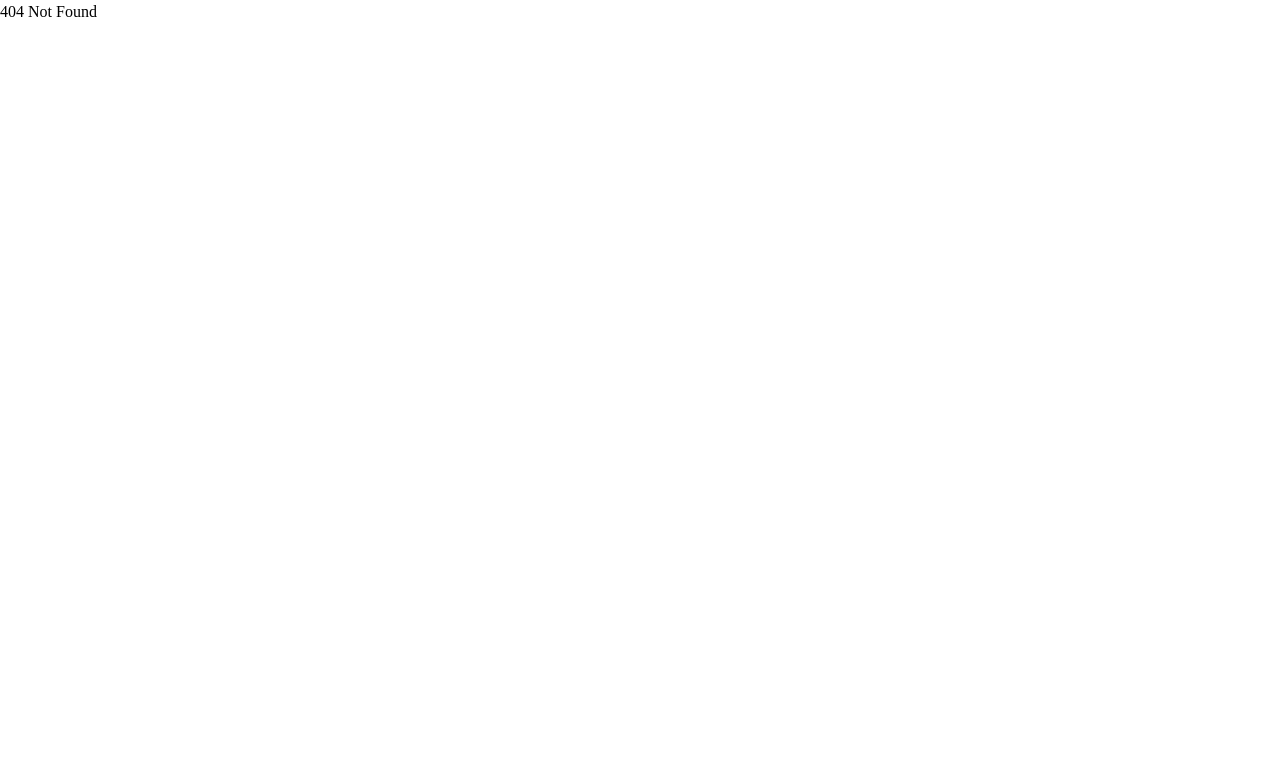
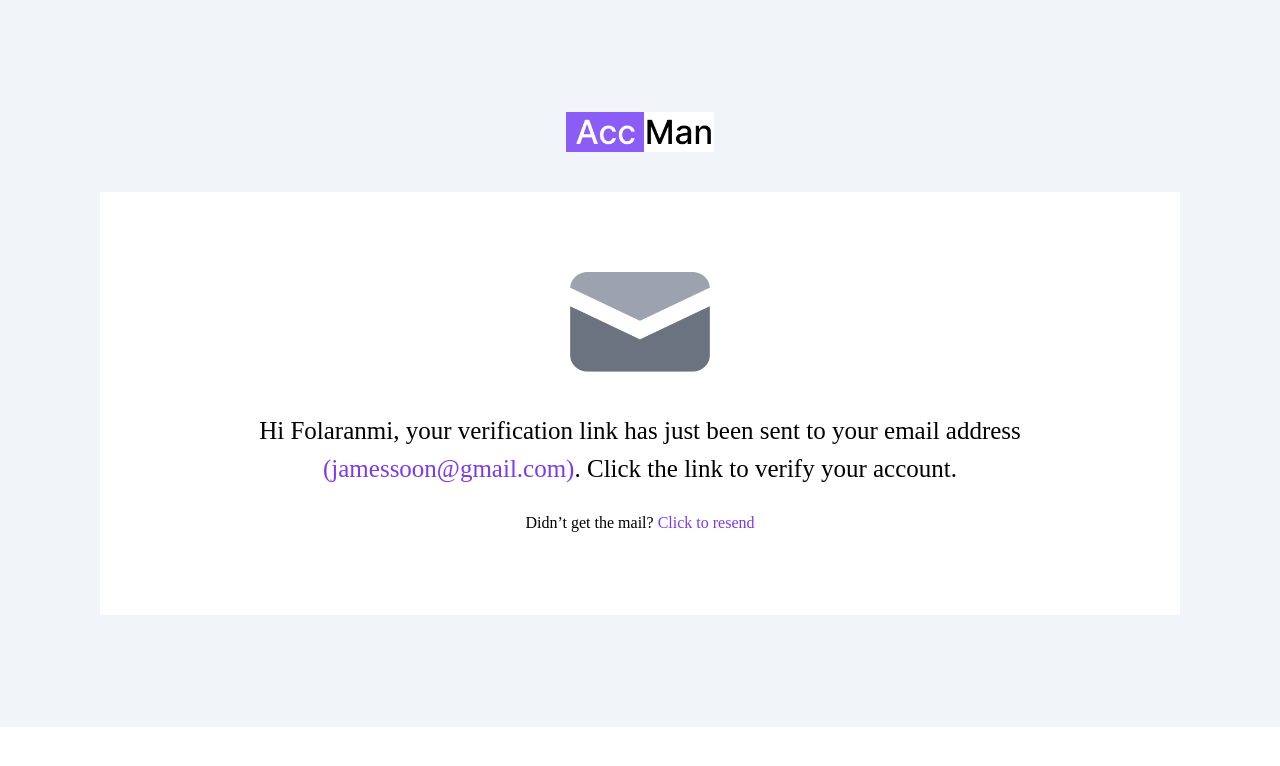
Before and after one commit to skippergoroye/Account-Management-system, a React (Vite) app: page /verification-mail in a window 1280 px wide. Before the commit this address had no page. Shown: the top 766 px of the page. Built offline with nearby package versions, Linux system fonts and the light colour scheme; a web font is replaced by a local one.

Commit message:
Created EMAILVerification page
Created EMAILVerification page

```diff
--- a/src/App.jsx
+++ b/src/App.jsx
@@ -1,5 +1,5 @@
 import { BrowserRouter as Router, Routes, Route } from "react-router-dom";
-import { CreateAccount, Home, Login, NotFound } from "./pages";
+import { CreateAccount, Home, Login, NotFound, VerificationMail } from "./pages";
 // import { PrivateRoute } from "./components";
 
 
@@ -20,6 +20,12 @@ function App() {
               <CreateAccount />
             }
           />
+          <Route
+            path="/verification-mail"
+            element={
+              <VerificationMail />
+            }
+          />
           <Route path="*" element={<NotFound />} />
         </Routes>
       </Router>
--- a/src/components/Button.jsx
+++ b/src/components/Button.jsx
@@ -1,4 +1,4 @@
-import React from 'react'
+
 
 const Button = () => {
   return (
--- a/src/pages/CreateAccount.jsx
+++ b/src/pages/CreateAccount.jsx
@@ -1,4 +1,4 @@
-import React from 'react';
+
 import {useState} from "react";
 import * as Yup from 'yup';
 import SideImg from '../assets/PNG/SideImg.png';
--- /dev/null
+++ b/src/pages/VerificationMail.jsx
@@ -0,0 +1,35 @@
+import Logo from '../assets/PNG/logo.png';
+import VerifyImg from "../assets/PNG/envilope.png";
+import { Link } from 'react-router-dom';
+
+
+
+const VerificationMail = () => {
+  return (
+    <div className='text-center md:px-[100px] md:py-[112px] bg-slate-100 pt-10'>
+        <div className="w-full text-center items-center justify-center flex">
+            <div>
+                <img
+                    src={Logo}
+                    alt='Logo'
+                    className='h-[40px]'
+                />
+            </div>
+
+        </div>
+        <div className='w-full bg-white mt-10 pb-20 px-10 text-center justify-center'>
+            <div className='flex justify-center'>
+                <img
+                    src={VerifyImg}
+                    alt='VerifyImg'
+                    className='h-[180px] w-[140px] pt-20'
+                />
+            </div>
+            <p className='text-[25px] font-normal mt-10 '>Hi Folaranmi, your verification link has just been sent to your email address <br /><Link to="/" className="text-primary">(jamessoon@gmail.com)</Link>. Click the link to verify your account.</p>
+            <p className='text-[16px] font-normal mt-6'>Didn’t get the mail? <Link to="/" className="text-primary">Click to resend</Link></p>
+        </div>
+    </div>
+  )
+}
+
+export default VerificationMail
--- a/src/pages/index.js
+++ b/src/pages/index.js
@@ -2,6 +2,7 @@ import Home from "./Home";
 import Login from "./Login";
 import NotFound from "./NotFound";
 import CreateAccount from "./CreateAccount";
+import VerificationMail from "./VerificationMail";
 
 
 
@@ -11,4 +12,5 @@ export {
     Home,
     NotFound,
     CreateAccount,
+    VerificationMail,
 }
```
Also changed, not shown: src/assets/PNG/envilope.png (added), 1 other file (tests, documents, lock files or other folders).
